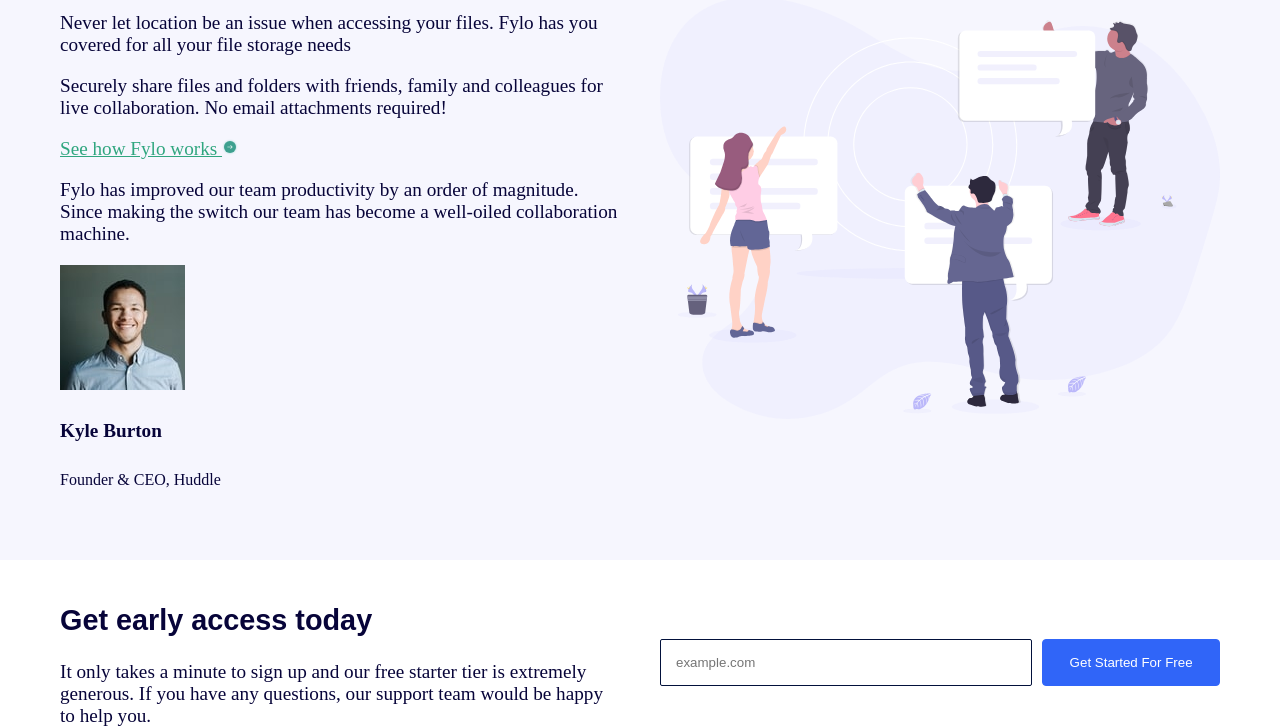
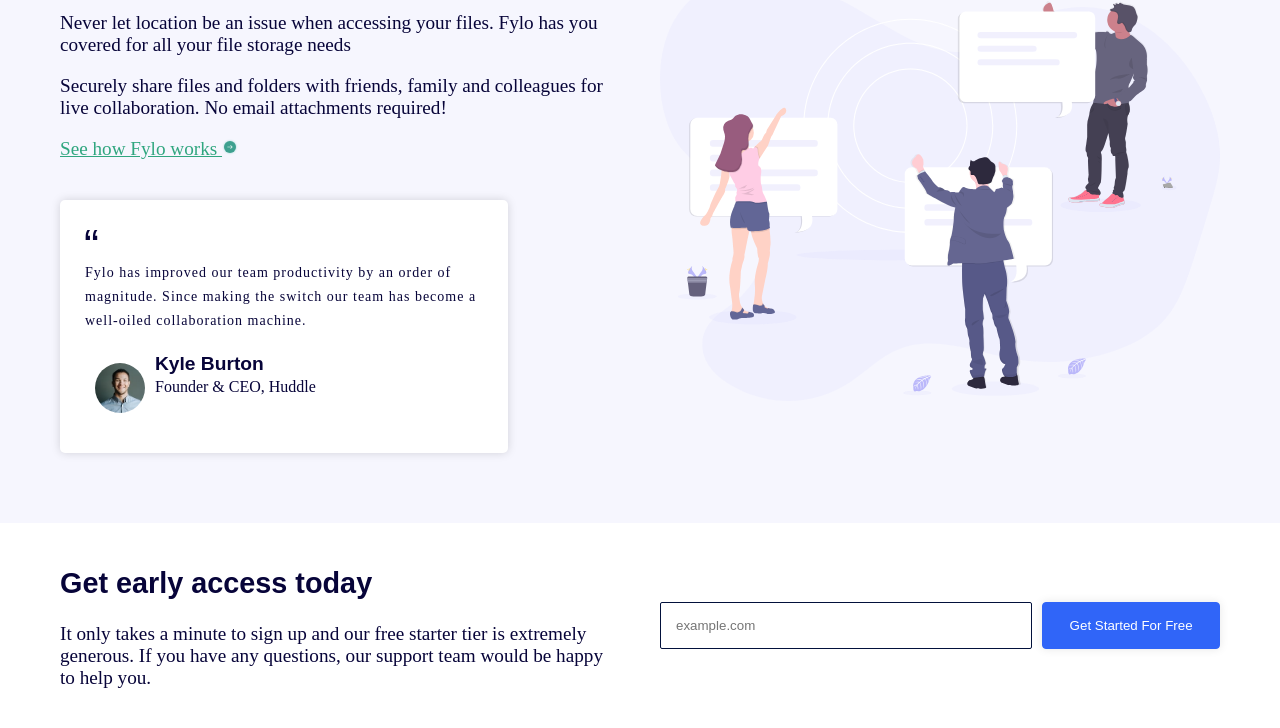
Before and after one commit to shafali03/fylo-landing-page, a plain HTML site: page index.html in a window 1280 px wide. Shown: the part 819-1547 px from the top of the page. Drawn offline with Linux system fonts and the light colour scheme; files whose address does not match are found by name.

Commit message:
style: Added styles for testimonial section

```diff
--- a/index.html
+++ b/index.html
@@ -83,6 +83,7 @@
           </a>
 
           <div class="testimonial-box">
+            <img src="./images/icon-quotes.svg" alt="quote" />
             <p>
               Fylo has improved our team productivity by an order of magnitude. Since
               making the switch our team has become a well-oiled collaboration machine.
--- a/style.css
+++ b/style.css
@@ -18,7 +18,8 @@ img {
 }
 
 h1,
-h2 {
+h2,
+h4 {
   font-family: 'Railway', sans-serif;
 }
 
@@ -89,6 +90,7 @@ input {
 button {
   border: 1px solid hsl(224, 93%, 58%);
   background-color: hsl(224, 93%, 58%);
+  box-shadow:  0 0 10px rgba(0, 0, 0, 0.1);
   border-radius: 4px;
   color: #fff;
   padding: 15px;
@@ -113,3 +115,37 @@ button {
   height: 60px;
   width: 100%;
 }
+
+/* Testimonial */
+
+.testimonial-box {
+  background-color: #fff;
+  box-shadow: 0 0 10px rgba(0, 0, 0, 0.15);
+  border-radius: 5px;
+  padding: 25px;
+  margin-top: 40px;
+  width: 80%;
+}
+
+.testimonial-box p {
+  letter-spacing: 1px;
+  font-size: 14px;
+  line-height: 1.7;
+}
+
+.user-info {
+  display: flex;
+  margin-top: 20px;
+}
+
+.user-info img {
+  border-radius: 50%;
+  height: 50px;
+  margin: 10px;
+  width: 50px;
+}
+
+.user-info h4 {
+  font-weight: 700;
+  margin: 0;
+}
```
